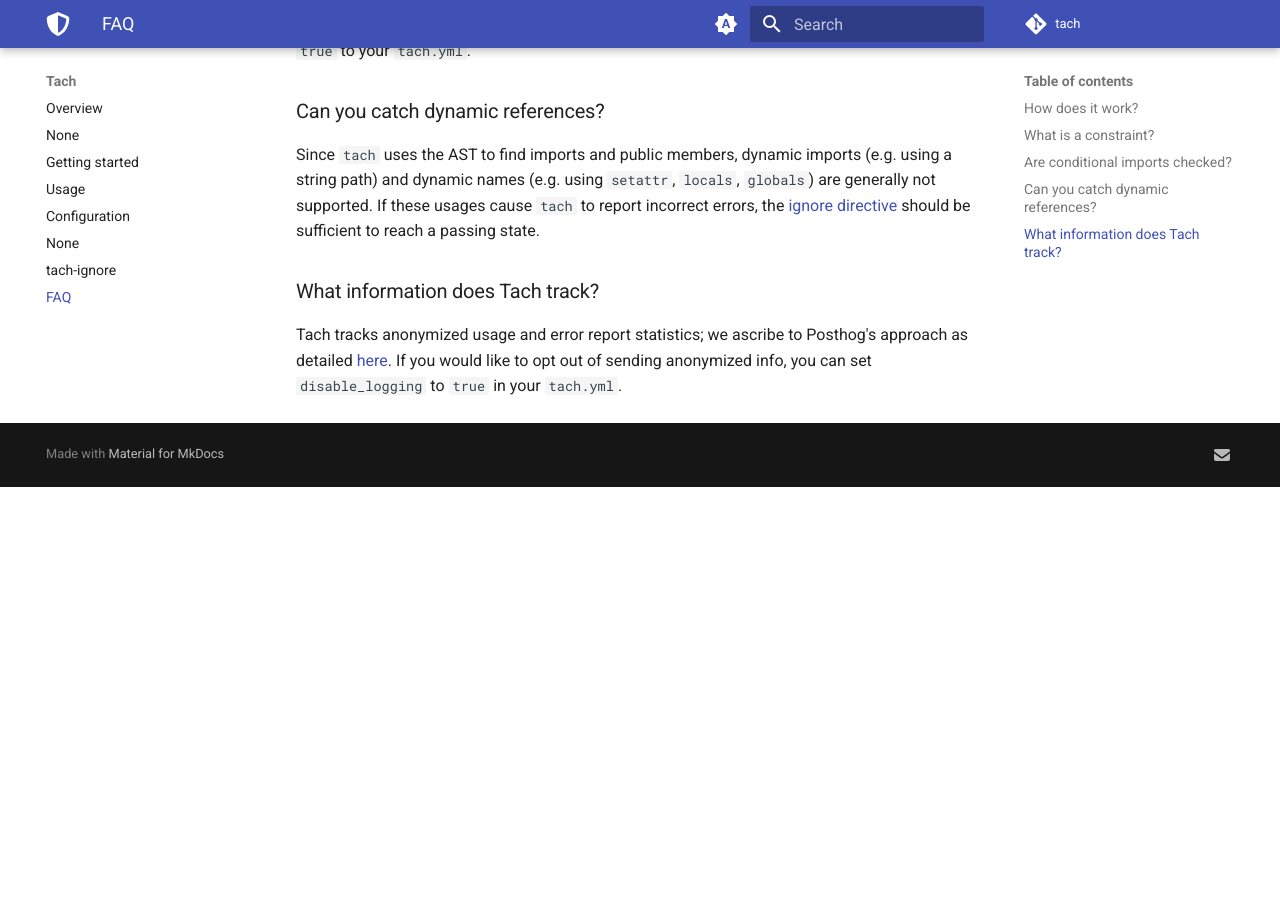
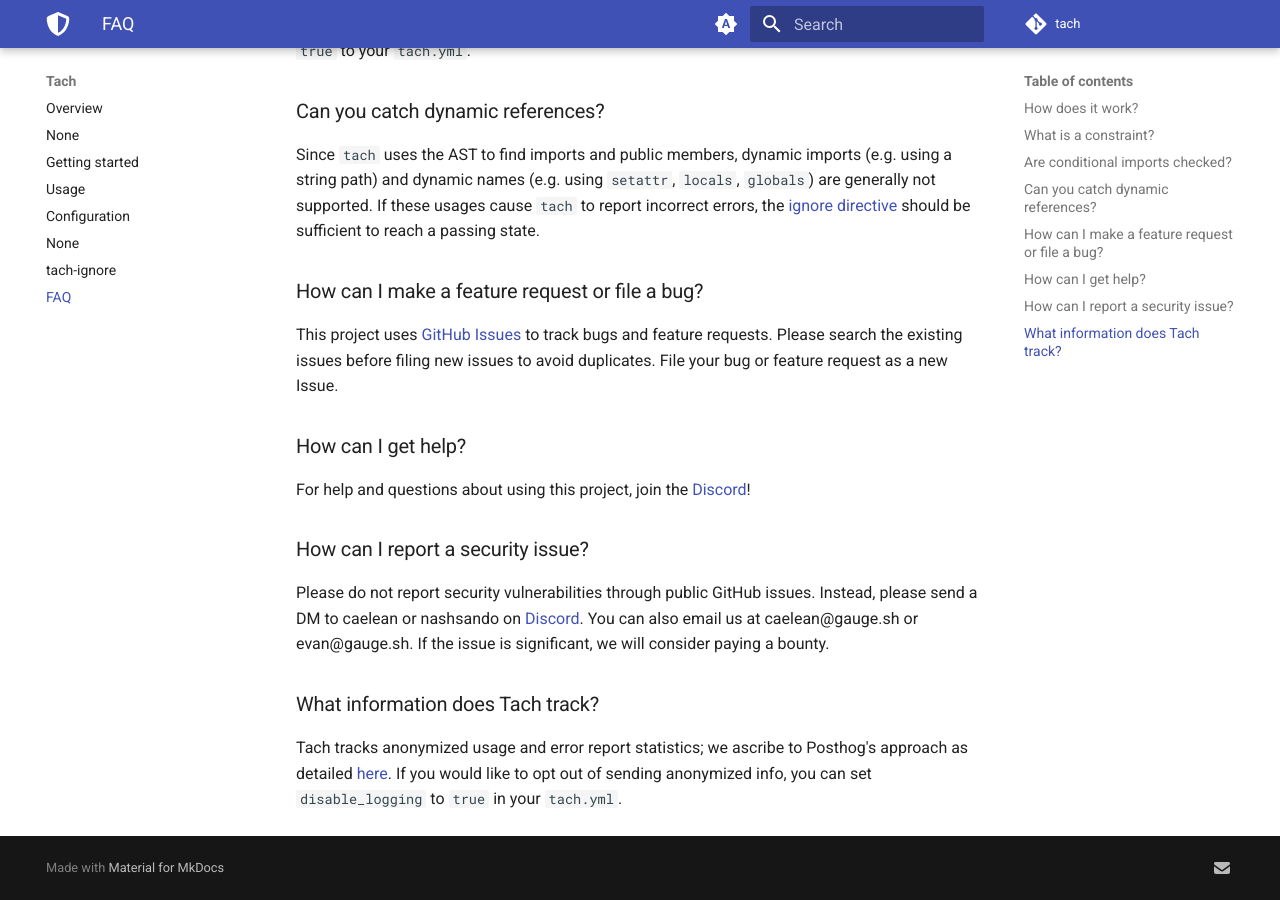
Before and after one commit to gauge-sh/tach, an MkDocs documentation site: the page built from docs/faq.md, in a window 1280 px wide and 900 px high, scrolled down 574 px. Built offline with MkDocs 1.6.1 and Material for MkDocs 9.7.7, drawn with Linux system fonts in a browser that asks for light colours; comment, search, counter and statistics services are not loaded; before the commit the page ends 1061 px from its top, so only the background shows below that.

Commit message:
update readmes

```diff
--- a/docs/faq.md
+++ b/docs/faq.md
@@ -16,6 +16,22 @@
 ### Can you catch dynamic references?
 Since `tach` uses the AST to find imports and public members, dynamic imports (e.g. using a string path) and dynamic names (e.g. using `setattr`, `locals`, `globals`) are generally not supported. If these usages cause `tach` to report incorrect errors, the [ignore directive](tach-ignore.md#tach-ignore) should be sufficient to reach a passing state.
 
+
+### How can I make a feature request or file a bug?
+
+This project uses [GitHub Issues](https://github.com/gauge-sh/tach/issues) to track bugs and feature requests. Please search the existing
+issues before filing new issues to avoid duplicates. File your bug or
+feature request as a new Issue.
+
+### How can I get help?
+
+For help and questions about using this project, join the [Discord](https://discord.gg/a58vW8dnmw)!
+
+
+### How can I report a security issue?
+
+Please do not report security vulnerabilities through public GitHub issues. Instead, please send a  DM to caelean or nashsando on [Discord](https://discord.gg/a58vW8dnmw). You can also email us at caelean@gauge.sh or evan@gauge.sh. If the issue is significant, we will consider paying a bounty.
+
 ### What information does Tach track?
 
 Tach tracks anonymized usage and error report statistics; we ascribe to Posthog's approach as detailed [here](https://posthog.com/blog/open-source-telemetry-ethical).
```
Also changed, not shown: lsp/vscode/SECURITY.md (+4 -0 lines), lsp/vscode/SUPPORT.md (+9 -0 lines), 1 other file.
